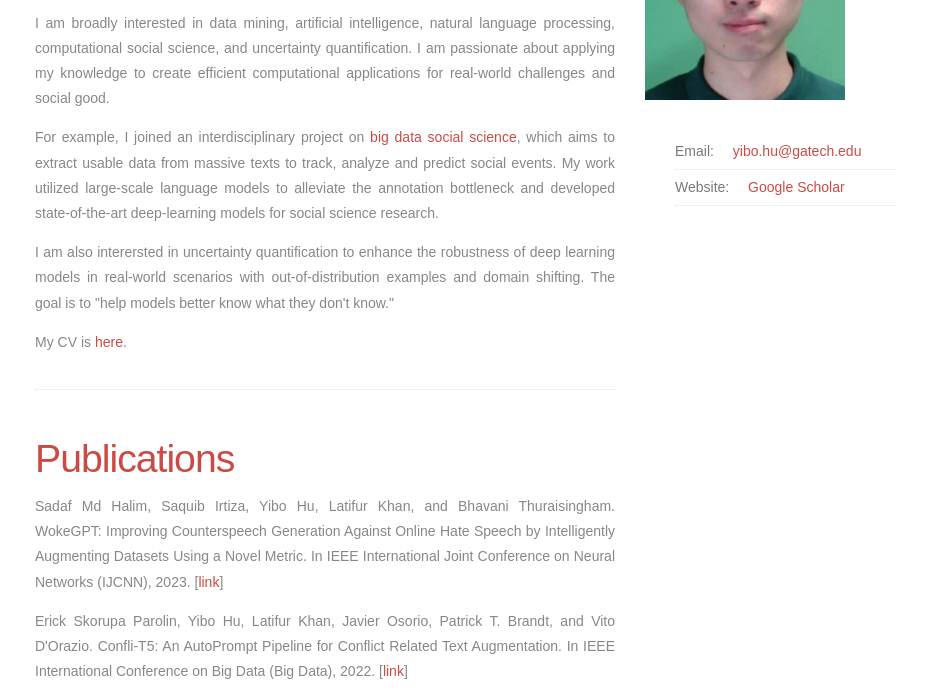
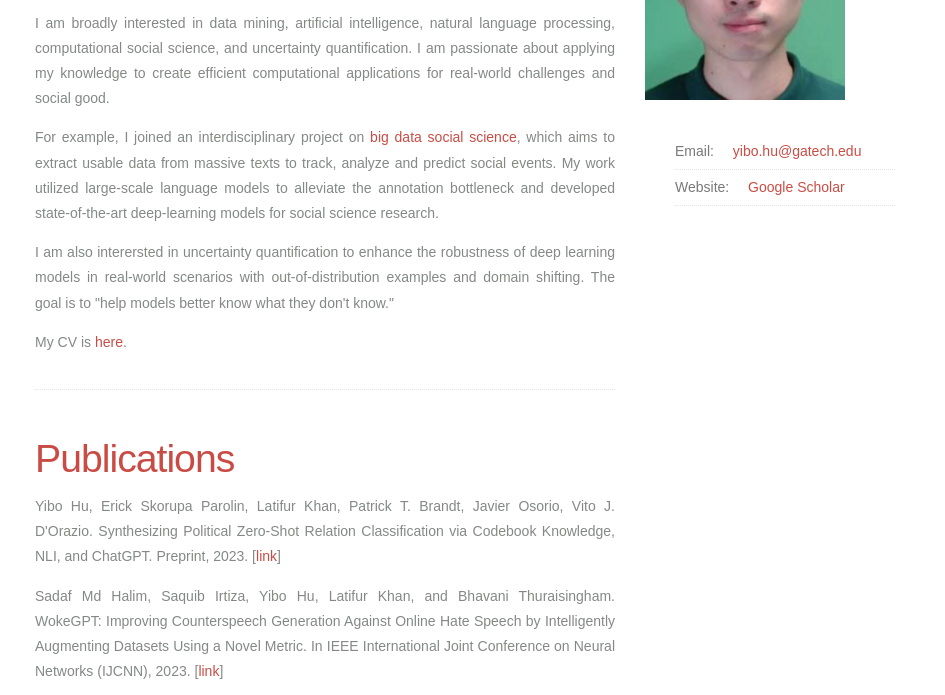
Before and after one commit to snowood1/snowood1.github.io, a plain HTML site: page index.html in a window 1280 px wide. Shown: the part 323-1018 px from the top of the page, without its empty margins (160-1105 px from the left). Drawn offline with Linux system fonts and the light colour scheme.

Commit message:
Update index.html

```diff
--- a/index.html
+++ b/index.html
@@ -41,6 +41,9 @@
 	<h2 class="title" id="publications">Publications</h2>
 	<div style="clear: both;">&nbsp;</div>
 	<div class="entry">
+
+	<p>Yibo Hu, Erick Skorupa Parolin, Latifur Khan, Patrick T. Brandt, Javier Osorio, Vito J. D'Orazio. Synthesizing Political Zero-Shot Relation Classification via Codebook Knowledge, NLI, and ChatGPT. Preprint, 2023.
+	[<a href="https://arxiv.org/abs/2308.07876">link</a>]</p>
 
 	<p>Sadaf Md Halim, Saquib Irtiza, Yibo Hu, Latifur Khan, and Bhavani Thuraisingham. WokeGPT: Improving Counterspeech Generation Against Online Hate Speech by Intelligently Augmenting Datasets Using a Novel Metric. In IEEE International Joint Conference on Neural Networks (IJCNN), 2023.
 	[<a href="https://ieeexplore.ieee.org/abstract/document/10191114">link</a>]</p>
```
